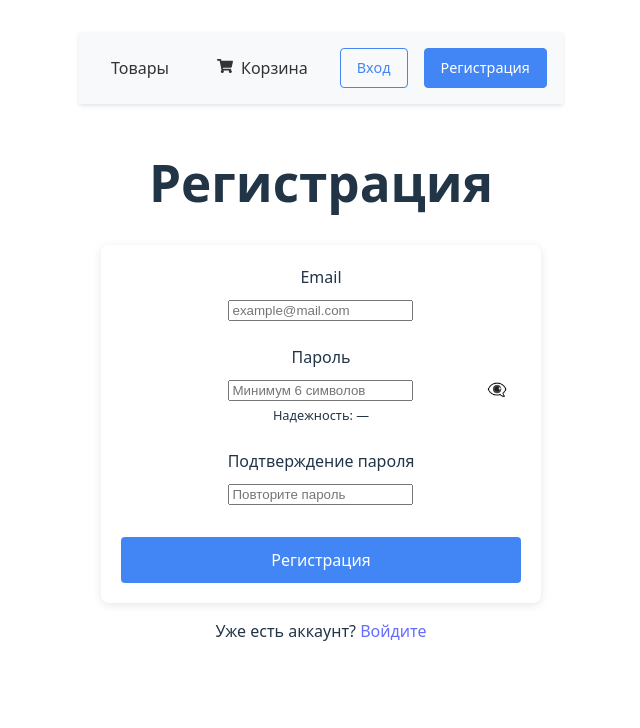
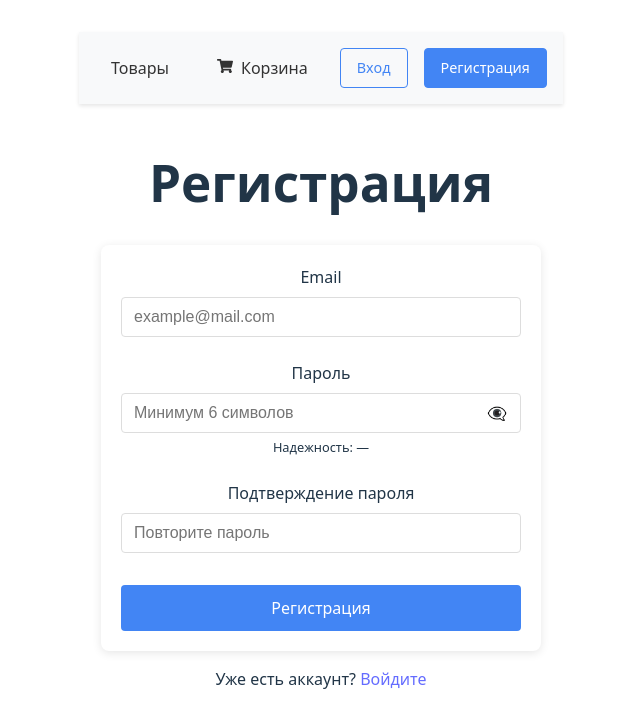
Before and after one commit to Mikhail8815/Shop, a React (Vite) app in the folder react-shop-ts/: page /register in a window 1280 px wide. Shown: the top 728 px of the page, without its empty margins (319-959 px from the left). Built offline with nearby package versions, Linux system fonts and the light colour scheme; no server answers.

Commit message:
refactor: RegisterForm and styles

```diff
--- a/react-shop-ts/src/features/auth/RegisterForm.module.css
+++ b/react-shop-ts/src/features/auth/RegisterForm.module.css
@@ -9,6 +9,7 @@
 
 .formGroup {
   margin-bottom: 1.5rem;
+  position: relative;
 }
 
 .formGroup label {
@@ -19,7 +20,7 @@
 
 .inputField {
   width: 100%;
-  padding: 10px 36px 10px 12px;
+  padding: 10px 40px 10px 12px;
   border: 1px solid #ddd;
   border-radius: 4px;
   font-size: 1rem;
@@ -46,15 +47,20 @@
   justify-content: center;
   color: #666;
   outline: none !important;
-
+  z-index: 2;
 }
 
 .togglePassword:focus {
-  box-shadow: 0 0 0 2px rgba(66, 133, 244, 0.3);
-  border-radius: 50%;
+  outline: none;
+  box-shadow: none;
 }
+
 .togglePassword:hover {
   color: #333;
+}
+
+.togglePassword:active {
+  background-color: rgba(66, 133, 244, 0.15);
 }
 
 .errorBorder {
@@ -77,6 +83,10 @@
   font-weight: 500;
 }
 
+.passwordStrength .too_short {
+  color: #ff4444;
+}
+
 .passwordStrength .weak {
   color: #ff4444;
 }
@@ -87,6 +97,10 @@
 
 .passwordStrength .strong {
   color: #00C851;
+}
+
+.passwordStrength .very_strong {
+  color: #007E33;
 }
 
 .submitButton {
--- a/react-shop-ts/src/features/auth/RegisterForm.tsx
+++ b/react-shop-ts/src/features/auth/RegisterForm.tsx
@@ -1,6 +1,6 @@
 import { useState, useEffect } from "react";
 import { useAuth } from "./hooks";
-import styles from './RegisterForm.module.css';
+import styles from "./RegisterForm.module.css";
 
 export const RegisterForm = () => {
   const [email, setEmail] = useState("");
@@ -29,24 +29,30 @@ export const RegisterForm = () => {
   }, [password, confirmPassword]);
 
   const getPasswordStrength = () => {
-  if (!password) return "";
+    if (!password) return { text: "", level: "" };
 
-  if (password.length < 6) return "Слишком короткий";
+    if (password.length < 6)
+      return { text: "Слишком короткий", level: "too_short" };
 
     const hasUpperCase = /[А-ЯA-Z]/.test(password);
     const hasNumbers = /[0-9]/.test(password);
-  const hasSpecialChars = /[!@#$%^&*()_+\-=[\]{};':"\\|,.<>/?]/.test(password);
+    const hasSpecialChars = /[!@#$%^&*()_+\-=[\]{};':"\\|,.<>/?]/.test(
+      password
+    );
 
     if (hasUpperCase && hasNumbers && hasSpecialChars) {
-    return "Очень надежный";
+      return { text: "Очень надежный", level: "very_strong" };
     } else if (hasUpperCase && hasNumbers) {
-    return "Надежный";
+      return { text: "Надежный", level: "strong" };
     } else if (hasUpperCase || hasNumbers) {
-    return "Средний";
+      return { text: "Средний", level: "medium" };
     }
 
-  return "Слабый";
+    return { text: "Слабый", level: "weak" };
   };
+
+  const strength = getPasswordStrength();
+
   const handleSubmit = (e: React.FormEvent) => {
     e.preventDefault();
 
@@ -73,7 +79,9 @@ export const RegisterForm = () => {
           onChange={(e) => setEmail(e.target.value)}
           placeholder="example@mail.com"
           required
-          className={emailError ? styles.errorBorder : ""}
+          className={`${styles.inputField} ${
+            emailError ? styles.errorBorder : ""
+          }`}
         />
         {emailError && <span className={styles.errorText}>{emailError}</span>}
       </div>
@@ -89,7 +97,9 @@ export const RegisterForm = () => {
             placeholder="Минимум 6 символов"
             required
             minLength={6}
-            className={passwordError ? styles.errorBorder : ""}
+            className={`${styles.inputField} ${
+              passwordError ? styles.errorBorder : ""
+            }`}
           />
           <button
             type="button"
@@ -101,7 +111,8 @@ export const RegisterForm = () => {
           </button>
         </div>
         <div className={styles.passwordStrength}>
-          Надежность: <span className={getPasswordStrength().toLowerCase()}>{getPasswordStrength() || "—"}</span>
+          Надежность:{" "}
+          <span className={styles[strength.level]}>{strength.text || "—"}</span>
         </div>
       </div>
 
@@ -114,9 +125,13 @@ export const RegisterForm = () => {
           onChange={(e) => setConfirmPassword(e.target.value)}
           placeholder="Повторите пароль"
           required
-          className={passwordError ? styles.errorBorder : ""}
+          className={`${styles.inputField} ${
+            passwordError ? styles.errorBorder : ""
+          }`}
         />
-        {passwordError && <span className={styles.errorText}>{passwordError}</span>}
+        {passwordError && (
+          <span className={styles.errorText}>{passwordError}</span>
+        )}
       </div>
 
       <button
```
Lines whose indentation alone changed are shown as unchanged.
